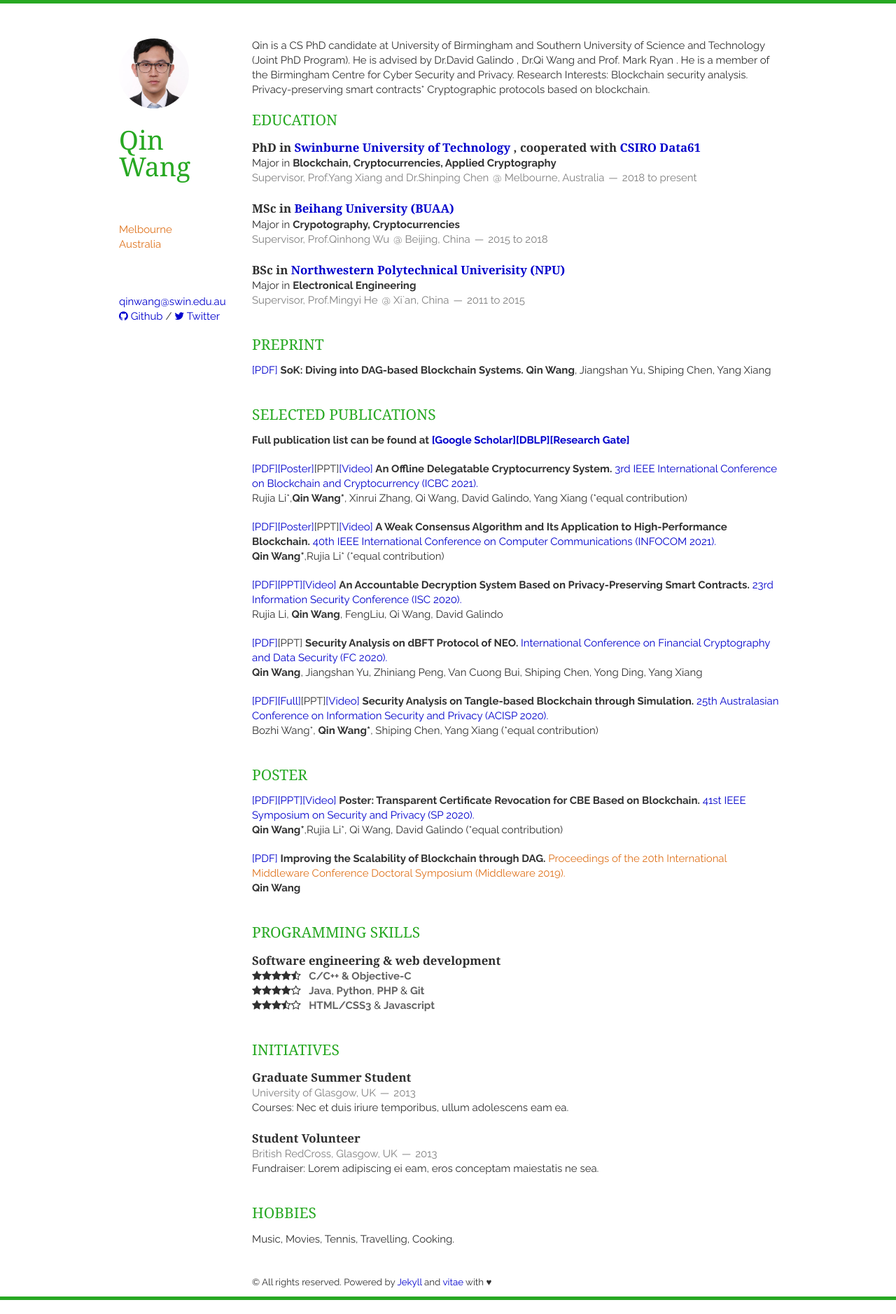
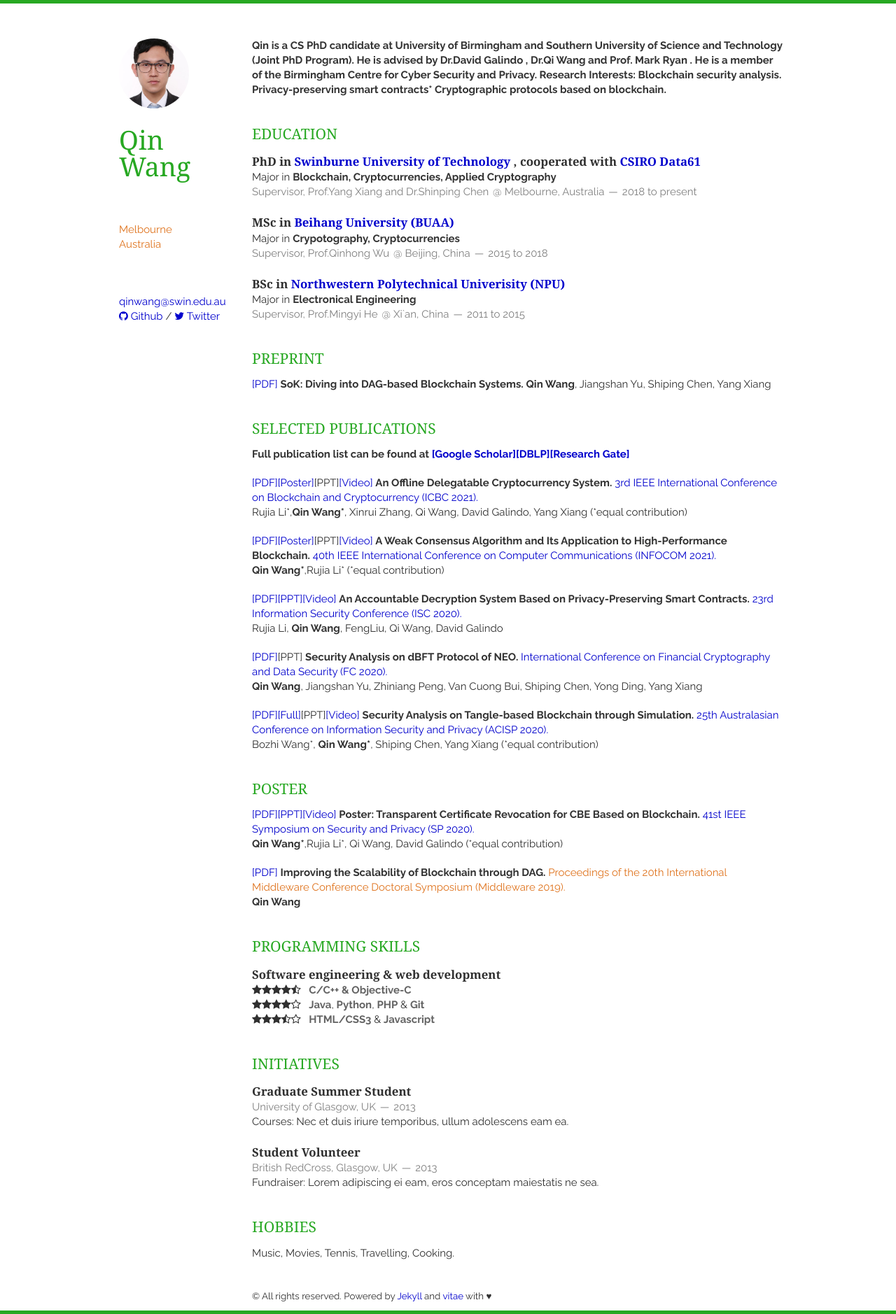
Before and after one commit to AaronWang-git/qinwang-git.github.io, a Jekyll site: the page built from index.html, in a window 1280 px wide. Shown: the whole page at 70% size. Built offline with Jekyll 4.4.1, drawn with Linux system fonts in a browser that asks for light colours; nearby versions of some CDN libraries; the list of posts is cut into pages by our own code.

Commit message:
Update education.html

```diff
--- a/_includes/education.html
+++ b/_includes/education.html
@@ -1,13 +1,14 @@
 <section class="thirteen columns">
 
-
-Qin is a CS PhD candidate at University of Birmingham and Southern University of Science and Technology (Joint PhD Program). He is advised by Dr.David Galindo , Dr.Qi Wang and Prof. Mark Ryan . He is a member of the Birmingham Centre for Cyber Security and Privacy.
+<article>
+<strong>Qin is a CS PhD candidate at University of Birmingham and Southern University of Science and Technology (Joint PhD Program). He is advised by Dr.David Galindo , Dr.Qi Wang and Prof. Mark Ryan . He is a member of the Birmingham Centre for Cyber Security and Privacy.
 Research Interests:
 
 Blockchain security analysis.
 Privacy-preserving smart contracts*
 Cryptographic protocols based on blockchain.
-
+ </strong>
+</article>
 
 </section>
 
```
